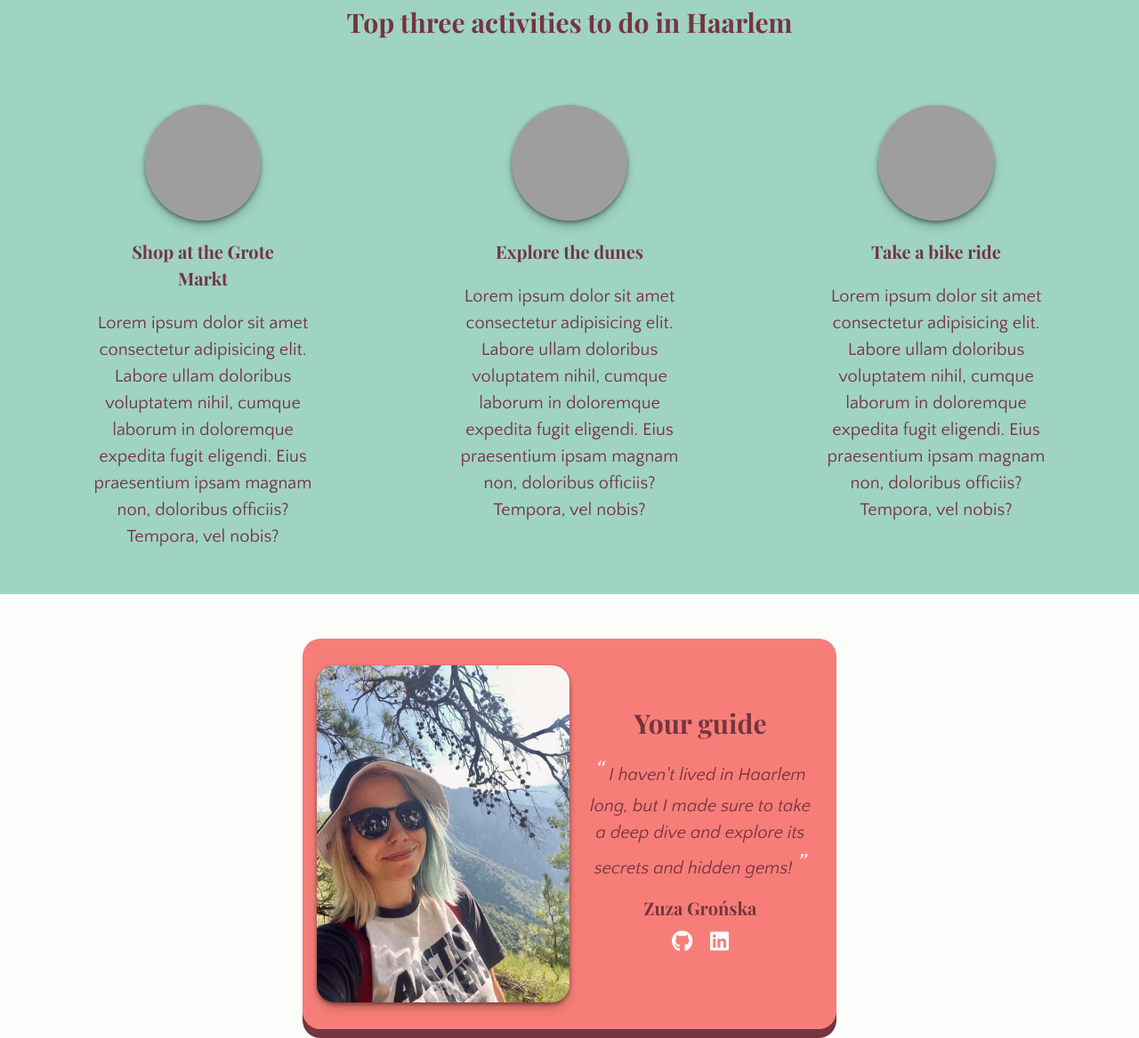
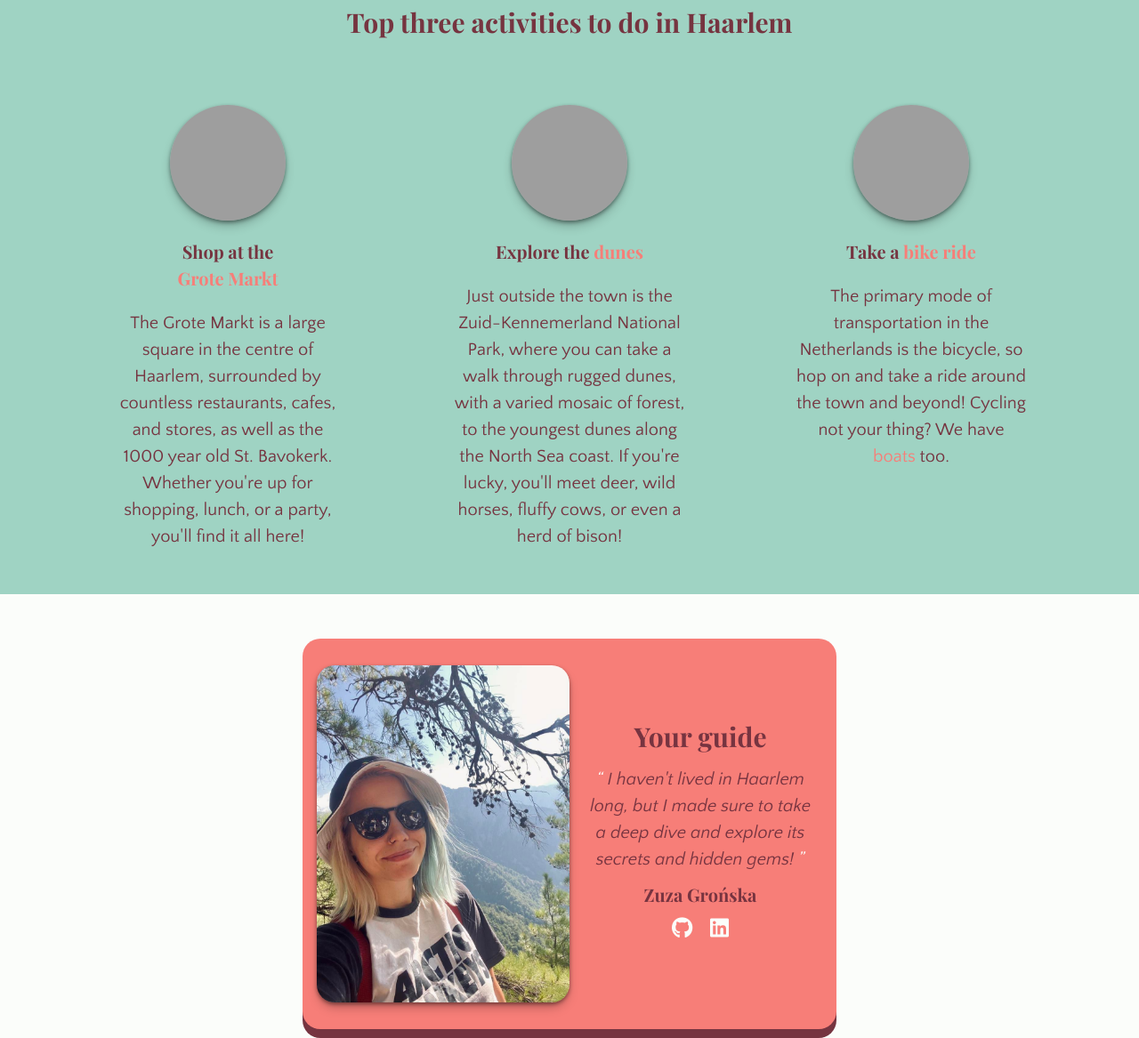
Before and after one commit to zgronska/hometown-homepage, a plain HTML site: page index.html in a window 1280 px wide. Shown: the part 727-1894 px from the top of the page at 89% size. Drawn offline with nearby package versions, Linux system fonts and the light colour scheme; grey boxes are pictures that could not be loaded; a web font is replaced by a local one.

Commit message:
Final touches

```diff
--- a/index.html
+++ b/index.html
@@ -31,37 +31,52 @@
           <div class="activity">
             <img
               src="https://images.unsplash.com/photo-1648896467416-17707d480dbb?ixlib=rb-4.0.3&ixid=MnwxMjA3fDB8MHxwaG90by1wYWdlfHx8fGVufDB8fHx8"
-              alt="" />
-            <h4>Shop at the Grote Markt</h4>
+              alt="Grote Markt" />
+            <h4>
+              Shop at the
+              <a
+                href="https://www.visithaarlem.com/locatie/grote-markt-haarlem/"
+                >Grote Markt</a
+              >
+            </h4>
             <p>
-              Lorem ipsum dolor sit amet consectetur adipisicing elit. Labore
-              ullam doloribus voluptatem nihil, cumque laborum in doloremque
-              expedita fugit eligendi. Eius praesentium ipsam magnam non,
-              doloribus officiis? Tempora, vel nobis?
+              The Grote Markt is a large square in the centre of Haarlem,
+              surrounded by countless restaurants, cafes, and stores, as well as
+              the 1000 year old St. Bavokerk. Whether you're up for shopping,
+              lunch, or a party, you'll find it all here!
             </p>
           </div>
           <div class="activity">
             <img
               src="https://images.unsplash.com/photo-1609464675272-d5bbc87d94f2?ixlib=rb-4.0.3&ixid=MnwxMjA3fDB8MHxwaG90by1wYWdlfHx8fGVufDB8fHx8"
-              alt="" />
-            <h4>Explore the dunes</h4>
+              alt="Kennemerland dunes" />
+            <h4>
+              Explore the
+              <a href="https://www.np-zuidkennemerland.nl/">dunes</a>
+            </h4>
             <p>
-              Lorem ipsum dolor sit amet consectetur adipisicing elit. Labore
-              ullam doloribus voluptatem nihil, cumque laborum in doloremque
-              expedita fugit eligendi. Eius praesentium ipsam magnam non,
-              doloribus officiis? Tempora, vel nobis?
+              Just outside the town is the Zuid-Kennemerland National Park,
+              where you can take a walk through rugged dunes, with a varied
+              mosaic of forest, to the youngest dunes along the North Sea coast.
+              If you're lucky, you'll meet deer, wild horses, fluffy cows, or
+              even a herd of bison!
             </p>
           </div>
           <div class="activity">
             <img
               src="https://images.unsplash.com/photo-1643277821309-b7f0e5431f35?ixlib=rb-4.0.3&ixid=MnwxMjA3fDB8MHxwaG90by1wYWdlfHx8fGVufDB8fHx8"
-              alt="" />
-            <h4>Take a bike ride</h4>
+              alt="Person biking in Haarlem" />
+            <h4>
+              Take a
+              <a href="https://www.rentabikehaarlem.nl/categorie/fietsroutes/"
+                >bike ride</a
+              >
+            </h4>
             <p>
-              Lorem ipsum dolor sit amet consectetur adipisicing elit. Labore
-              ullam doloribus voluptatem nihil, cumque laborum in doloremque
-              expedita fugit eligendi. Eius praesentium ipsam magnam non,
-              doloribus officiis? Tempora, vel nobis?
+              The primary mode of transportation in the Netherlands is the
+              bicycle, so hop on and take a ride around the town and beyond!
+              Cycling not your thing? We have
+              <a href="https://smidtjecanalcruises.nl/">boats</a> too.
             </p>
           </div>
         </div>
--- a/styles.css
+++ b/styles.css
@@ -148,7 +148,7 @@ header h2 {
 .activities-container {
     display: flex;
     flex-flow: row wrap;
-    justify-content: space-around;
+    justify-content: space-evenly;
     gap: 2rem;
 }
 
@@ -159,6 +159,37 @@ header h2 {
 
 .activity h4 {
     padding: 1rem;
+}
+
+.activity a {
+    color: var(--darkaccent);
+    display: inline-block;
+    position: relative;
+    text-decoration: none;
+}
+
+.activity a:hover,
+.activity a:focus,
+.activity a:active {
+    color: var(--darkshades);
+}
+
+.activity a::after {
+    content: '';
+    position: absolute;
+    width: 100%;
+    transform: scaleX(0);
+    height: 2px;
+    bottom: 0;
+    left: 0;
+    background-color: var(--darkshades);
+    transform-origin: bottom right;
+    transition: transform 0.25s ease-out;
+}
+
+.activity a:hover::after {
+    transform: scaleX(1);
+    transform-origin: bottom left;
 }
 
 /* Guide section */
@@ -189,7 +220,6 @@ header h2 {
 
 .guide-text p::before,
 .guide-text p::after {
-    font-size: 1.5rem;
     color: var(--lightshades);
 }
 
```
